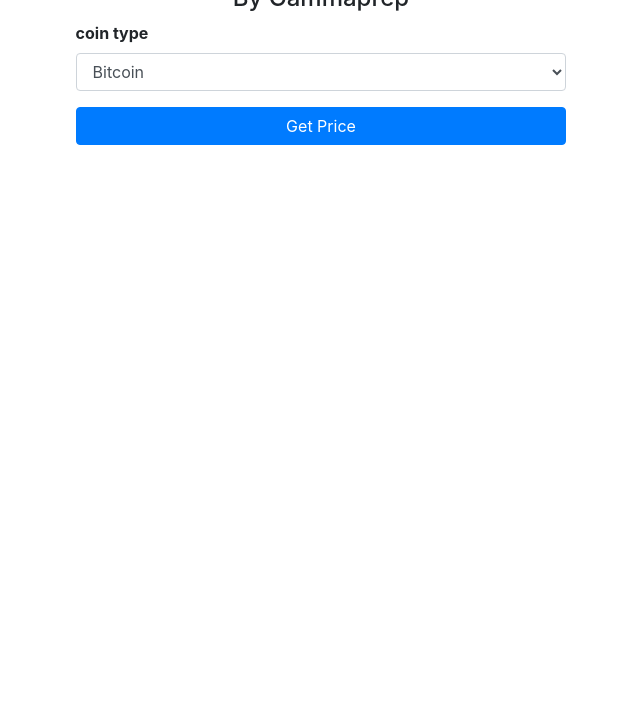
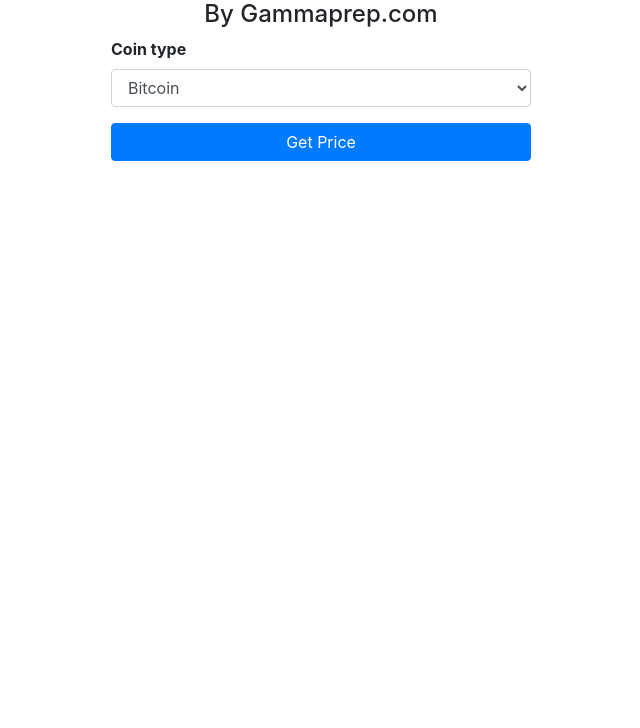
Before and after one commit to chinnaparapumohinipriya/CryptoTrackerProject, a plain HTML site: page index.html in a window 1280 px wide. Shown: the part 72-800 px from the top of the page, without its empty margins (319-959 px from the left). Drawn offline with nearby package versions, Linux system fonts and the light colour scheme.

Commit message:
Update index.html

```diff
--- a/index.html
+++ b/index.html
@@ -3,54 +3,48 @@
 <head>
     <meta charset="UTF-8">
     <meta http-equiv="X-UA-Compatible" content="IE=edge">
-    <meta name="viewport" content="width=device-width, initial-scale=1.0">
-    <link rel="stylesheet" href="https://cdn.jsdelivr.net/npm/bootstrap@4.1.3/dist/css/bootstrap.min.css" integrity="sha384-MCw98/SFnGE8fJT3GXwEOngsV7Zt27NXFoaoApmYm81iuXoPkFOJwJ8ERdknLPMO" crossorigin="anonymous">
+    <meta name="viewport" content="width=\, initial-scale=1.0">
+    <link rel="stylesheet" href="https://stackpath.bootstrapcdn.com/bootstrap/4.3.1/css/bootstrap.min.css"
+        integrity="sha384-ggOyR0iXCbMQv3Xipma34MD+dH/1fQ784/j6cY/iJTQUOhcWr7x9JvoRxT2MZw1T" crossorigin="anonymous">
+    <link rel="stylesheet" href="app.css">
     <title>Crypto Tracker</title>
 </head>
 <body>
-    <div class=""cointainer">
+    <div class="container">
         <div class="row justify-content-center">
-            <h1 class="col-md-7 text-center">Crypto Tracker</h1>
-            <h4 class="col-md-7 text-center">By Gammaprep</h4>
-            <div class="col-md-6 row justify-content-center">
+            <h1 class="col-7 text-center mt-2"> Crypto Tracker </h1>
+            <h4 class="col-7 text-center mt-2"> By Gammaprep.com </h4>
+            <div class="col-md-6 row justify-content-center main fix" id="allContaint">
                 <div class="col-10">
-                    <form action="" id="searchform">
+                    <form action="" id="searchForm">
                         <div class="form-row">
                             <div class="col-12 form-group">
-                                <label for="xyz"><b>coin type</b></label>
-                                <select name="coinType" class="form-control" id="xyz">
-                                    <option value="bitcoin"> Bitcoin  </option>
-                                    <option value="doge">Dogecoin</option>
-                                    <option value="etherum"> Etherum</option>
-                                    <option value="polkadot"> Polkadot </option>
-                                    <option value="tether"> Tether  </option>
+                                <label for="coin">
+                                    <span style="font-weight: 700;">Coin type</span>
+                                </label>
+                                <select class="form-control" name="coinType" id="coin">
+                                    <option value="bitcoin">Bitcoin</option>
+                                    <option value="dogecoin">Dogecoin</option>
+                                    <option value="ethereum">Ethereum</option>
+                                    <option value="polkadot">Polkadot</option>
+                                    <option value="tether">Tether</option>
                                 </select>
                             </div>
                         </div>
-
-                        <button type="submit" class="col-12 btn btn-primary"> Get Price </button>
+                            <button type="submit" class="col-12 btn btn-primary ">Get Price</button>
                     </form>
                 </div>
             </div>
-            <div class="col-md-7 text-center row justify-content-center">
-                <table class="col-md-7 m-2" border="1px" id="tableResult">
+            <div class="col-md-7 text-center row justify-content-center align-items-center" id="result" style="margin-top:100px;">
+                <table class="p-4 col-md-7" border="1px" style="background-color: white; font-weight: 700;" id="resTable">
+
 
                 </table>
             </div>
-
         </div>
     </div>
+    <script src="https://cdn.jsdelivr.net/npm/axios/dist/axios.min.js"></script>
+    <script src="app.js"></script>
 
-    <script src="http://cdn.jsdelivr.net/npm/axios/dist/axios.min.js"></script>
-    <script src="app.js"></script>
-    <!--Global site tag(gtag.js)-Google Analytics-->
-    <script async src="https://www.googletagmanager.com/gtag/js?id=G-9NWXGGKVC8"></script>
-    <script>
-       window.dataLayer=window.dataLayer || [];
-       function gtag(){dataLayer.push(arguments);}
-       gtag('js',new Date());
-
-       gtag('config', 'G-9NWXGGKVC8');
-     </script>
 </body>
 </html>
```
